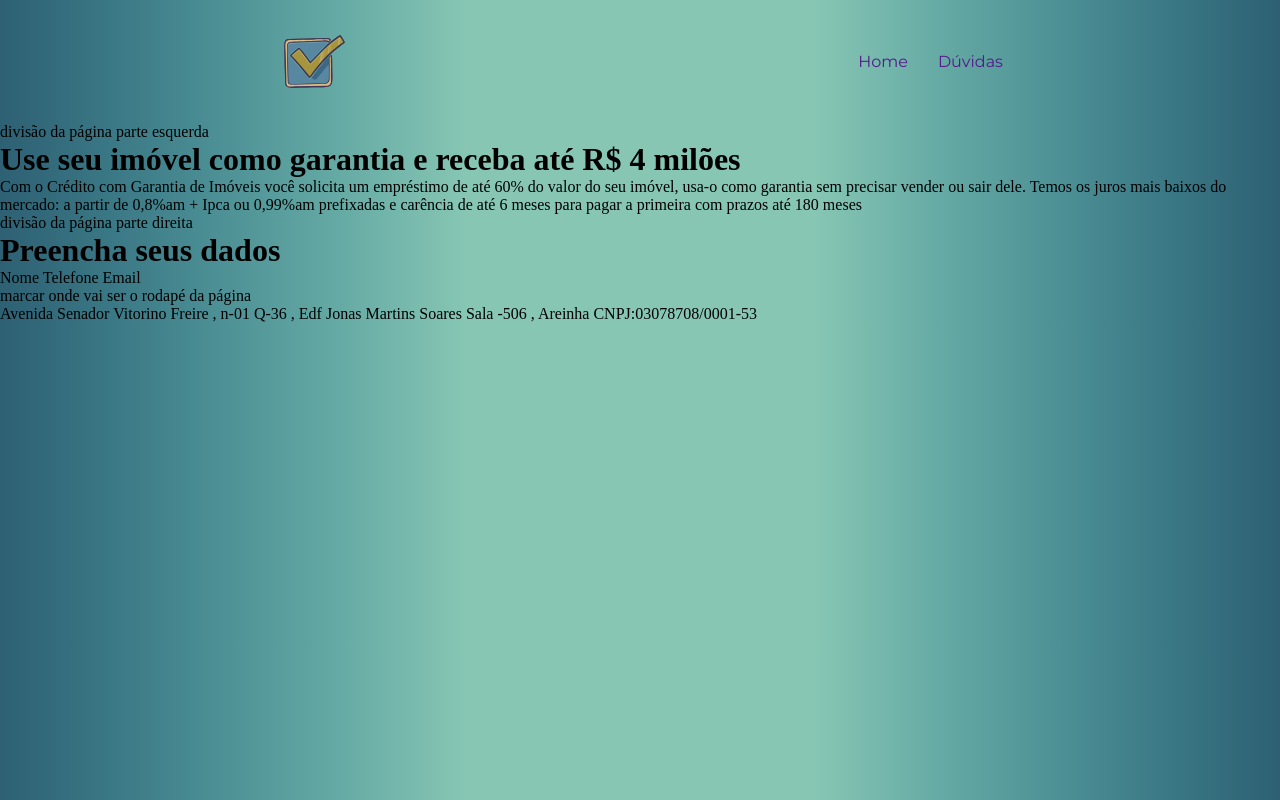
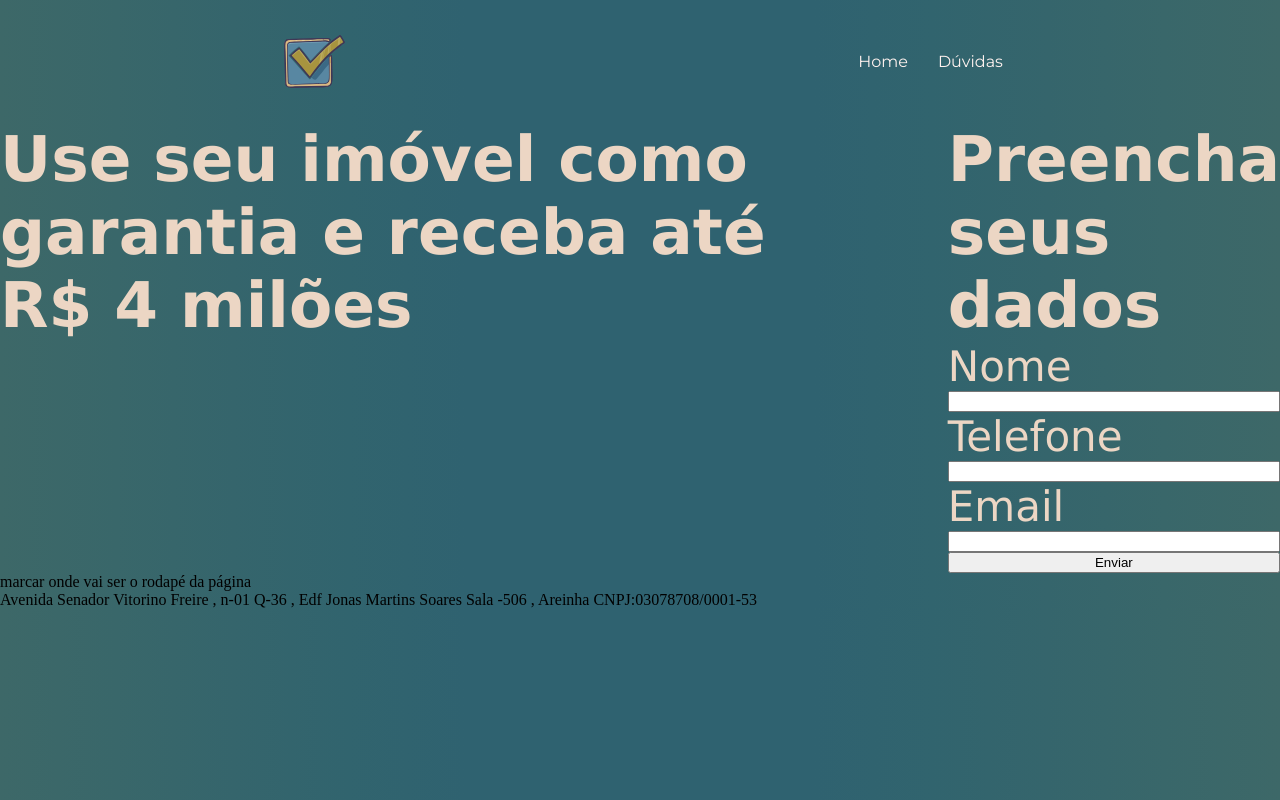
Before and after one commit to Ramon-Barros/Agente_Credito, a plain HTML site: page index.html in a window 1280 px wide. Drawn offline with Linux system fonts and the light colour scheme.

Commit message:
estilizando o corpo da pagina

```diff
--- a/index.html
+++ b/index.html
@@ -17,24 +17,20 @@
         </nav>
     </header>
     <main>
-        <div>
-            divisão da página parte esquerda
+        <section class="conteudo-principal">
+          <div class="conteudo-principal-esq">
             <h1>Use seu imóvel como garantia e receba até R$ 4 milões</h1>
-            <p>Com o Crédito com Garantia de Imóveis você solicita
-                 um empréstimo de até 60% do valor do seu imóvel, usa-o
-                 como garantia sem precisar vender ou sair dele. Temos os
-                 juros mais baixos do mercado: a partir de 0,8%am + Ipca ou 0,99%am
-                 prefixadas e carência de até 6 meses para pagar a primeira com prazos até 180 meses</p>
-        </div>
-        <div>
-            divisão da página parte direita
 
+          </div>
+          <div class="conteudo-principal-dir">
             <h1>Preencha seus dados</h1>
-            Nome
-            Telefone
-            Email
+            Nome <input type="text">
+            Telefone<input type="text">
+            Email<input type="text">
+            <button>Enviar</button>
+          </div>
+        </section>
 
-        </div>
     </main>
     <footer>
         marcar onde vai ser o rodapé da página
--- a/style.css
+++ b/style.css
@@ -23,11 +23,31 @@
 
 .cabecalho-menu-item{
     font-family: 'Montserrat', sans-serif;
+    color: #fff2ef;
 }
 
-
+.conteudo-principal{
+    display: flex;
+    flex-direction:row;
+    gap: 100px;
+}
+.conteudo-principal-esq{
+    font-family: Verdana, Geneva, Tahoma, sans-serif;
+    font-weight: 400;
+    font-size: 42px;
+    color: #ecd6c4;
+}
+.conteudo-principal-dir{
+    font-family: Verdana, Geneva, Tahoma, sans-serif;
+    font-weight: 400;
+    font-size: 42px;
+    color: #ecd6c4;
+    display: flex;
+    flex-direction: column;
+}
 body{
     font-size: 100%;
-    background-image: linear-gradient(to right, #2d6073, #3b7986, #4f9397,
-    #68aca6, #86c6b3, #86c6b3, #86c6b3, #86c6b3, #68aca6, #4f9397, #3b7986, #2d6073);
+    background-image:linear-gradient(to right, #3d6868, #39676a, #35656c,
+     #31646e, #2f6270, #2f6270, #2f6270, #2f6270, #31646e, #35656c,
+      #39676a, #3d6868);
 }
```
